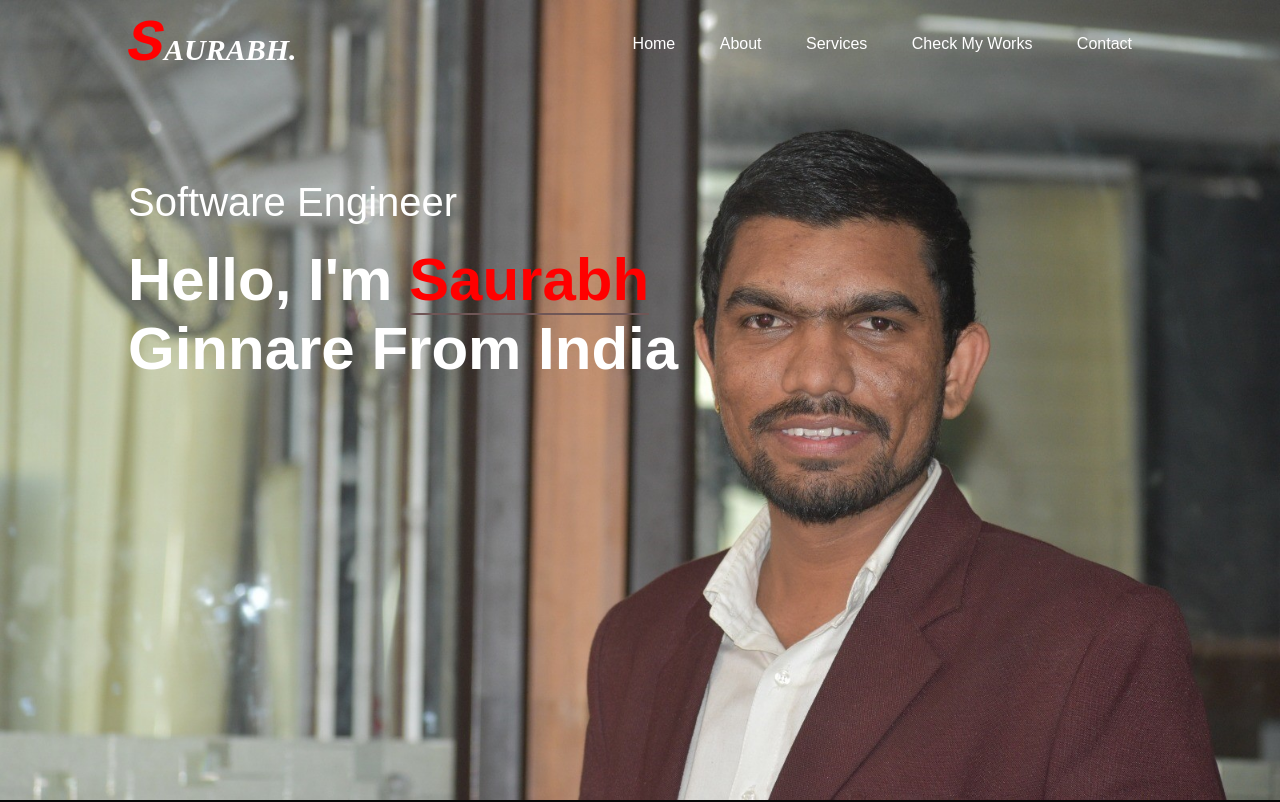
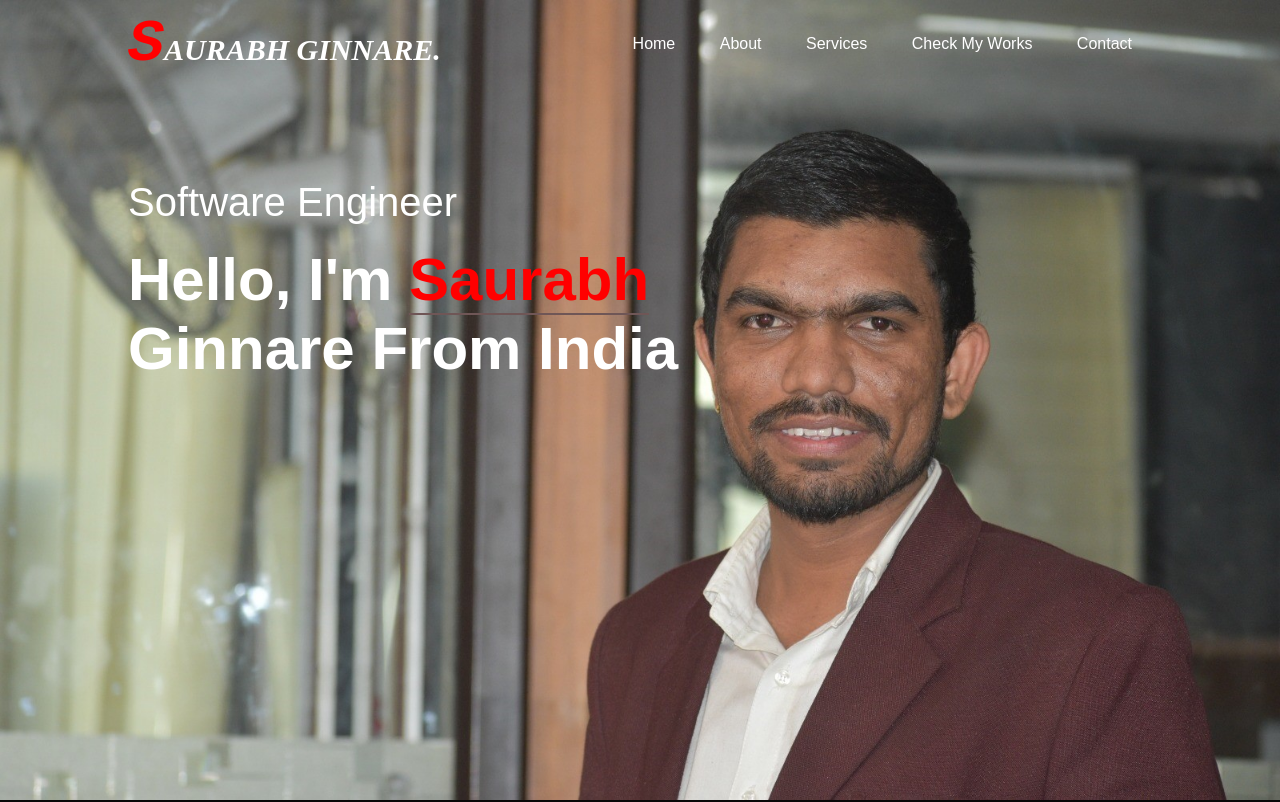
Before and after one commit to Saurabhginnare/about_saurabh, a plain HTML site: page index.html in a window 1280 px wide. Shown: the top 802 px of the page. Drawn offline with nearby package versions, Linux system fonts and the light colour scheme.

Commit message:
last name added

```diff
--- a/index.html
+++ b/index.html
@@ -13,7 +13,7 @@
         <img src="PortfolioImages/saurabhginnare1.jpg" alt="">
         <div class="container">
             <nav>
-                <h1 class="logo1"><span class="Namelogo">S</span>AURABH.</h1>
+                <h1 class="logo1"><span class="Namelogo">S</span>AURABH GINNARE.</h1>
                 <!-- <img src="PortfolioImages/logo.png" class=" logo"> -->
                 <ul id="sidemenu">
                     <li> <a href="#header">Home</a></li>
```
